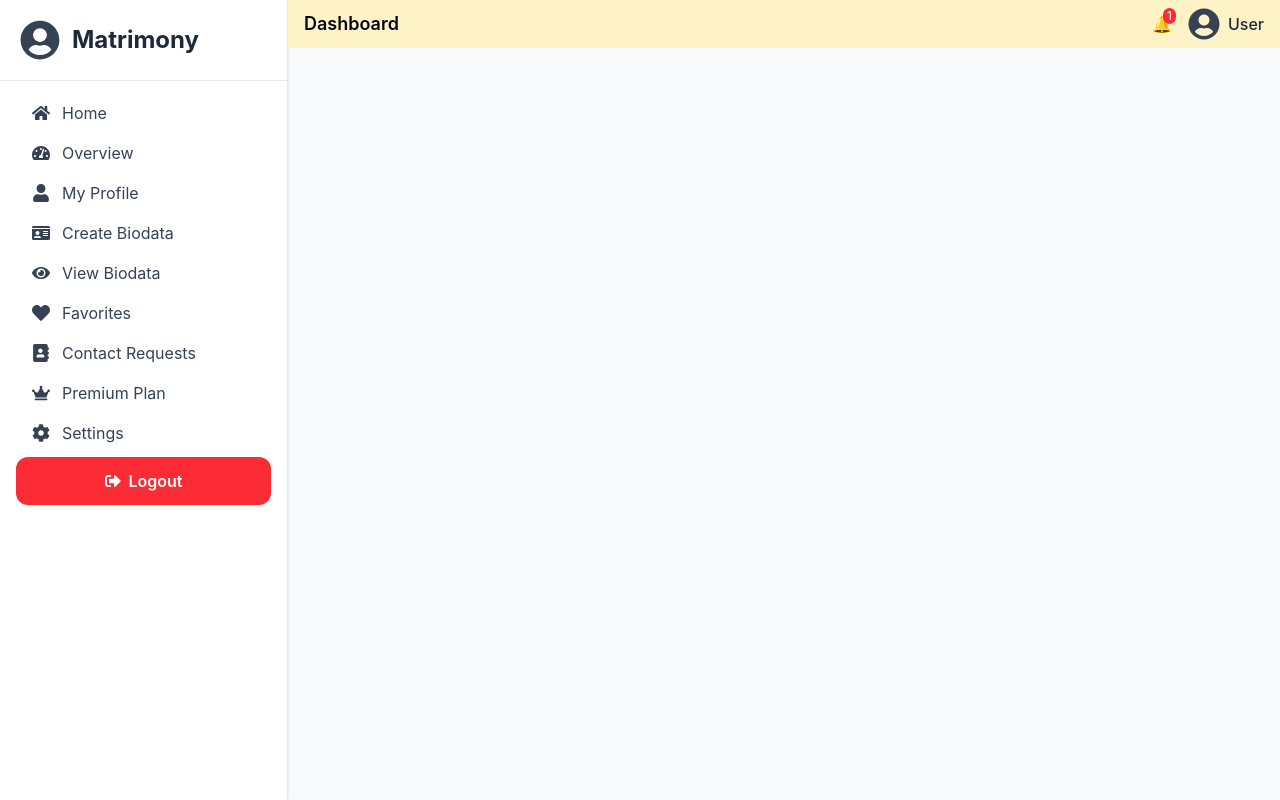
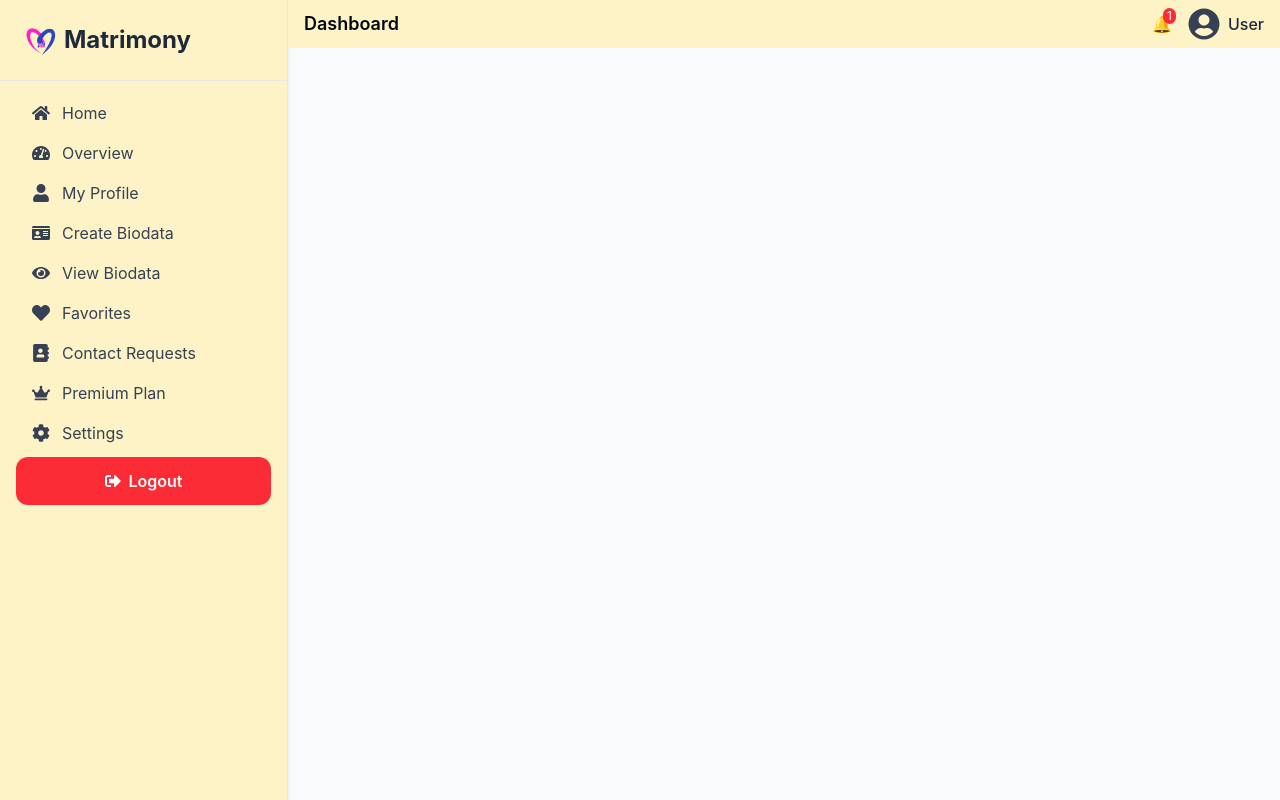
Before and after one commit to MH-liton-360/matrimony, a React (Vite) app: page /dashboard in a window 1280 px wide. Built offline with nearby package versions, Linux system fonts and the light colour scheme; no server answers.

Commit message:
logo setup dashboard

```diff
--- a/src/sidebar/Dashboard/Sidebar.jsx
+++ b/src/sidebar/Dashboard/Sidebar.jsx
@@ -1,5 +1,7 @@
 import { NavLink, useNavigate } from "react-router-dom";
-import { FaSignOutAlt, FaUserCircle } from "react-icons/fa";
+import { FaSignOutAlt } from "react-icons/fa";
+
+import logo from "../../assets/logo/Interlocked hands forming a heart.png"
 
 const Sidebar = ({ name, logOut, menus }) => {
     const navigate = useNavigate();
@@ -18,12 +20,12 @@ const Sidebar = ({ name, logOut, menus }) => {
     };
 
     return (
-        <div className="fixed top-0 left-0 w-72 h-screen bg-white border-r border-gray-200 shadow-sm flex flex-col">
+        <div className="fixed top-0 left-0 w-72 h-screen bg-amber-100 border-r border-gray-200 shadow-sm flex flex-col">
 
             {/* Top: Website name + logo */}
-            <div className="p-5 border-b border-gray-200 flex items-center gap-3 cursor-pointer" onClick={goHome}>
+            <div className="p-5 border-b border-gray-200 flex items-center gap-1 cursor-pointer" onClick={goHome}>
                 {/* Logo/User Icon */}
-                <FaUserCircle className="w-10 h-10 text-gray-700" />
+                <img src={logo} alt="" className="w-10 h-10" />
 
                 {/* Website Name */}
                 <h2 className="text-2xl font-bold text-gray-800">
```
